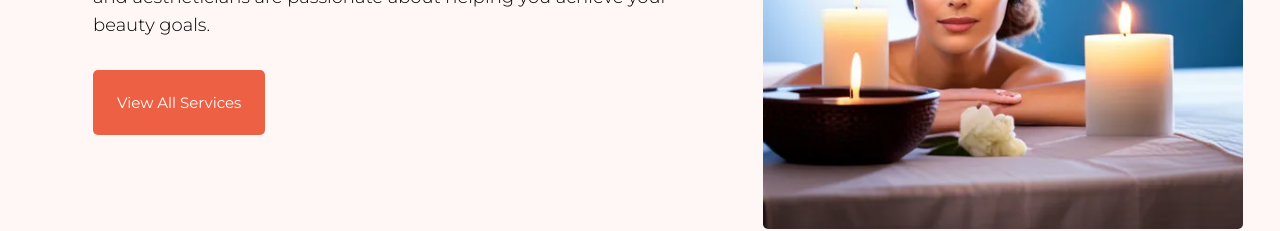
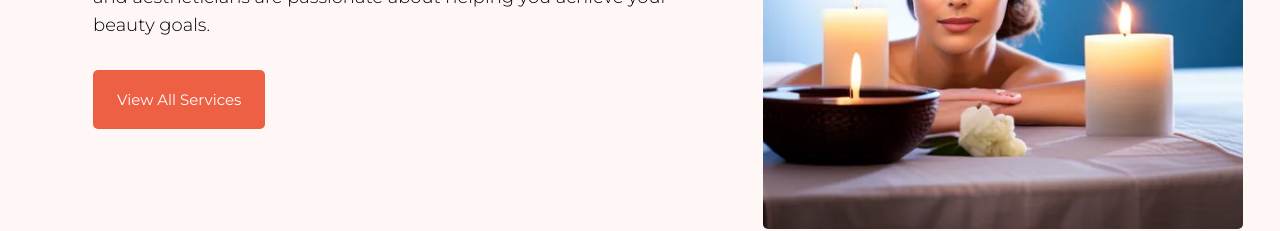
Before and after one commit to nadiahosisy/Beauty-Salon, a React (Vite) app: page /Home in a window 1280 px wide. Shown: the part 421-652 px from the top of the page. Built offline with nearby package versions, Linux system fonts and the light colour scheme.

Commit message:
fixed button all services in home page

```diff
--- a/src/style/home-page.css
+++ b/src/style/home-page.css
@@ -67,9 +67,10 @@
 .anchor-all-services {
   display: inline-block;
   height: 1;
+  cursor: pointer;
   background-color: #ee6043;
   font-size: 15px;
-  padding: 23px 24px;
+  padding: 20px 24px;
   border-radius: 5px;
   color: #fff;
   fill: #fff;
```
